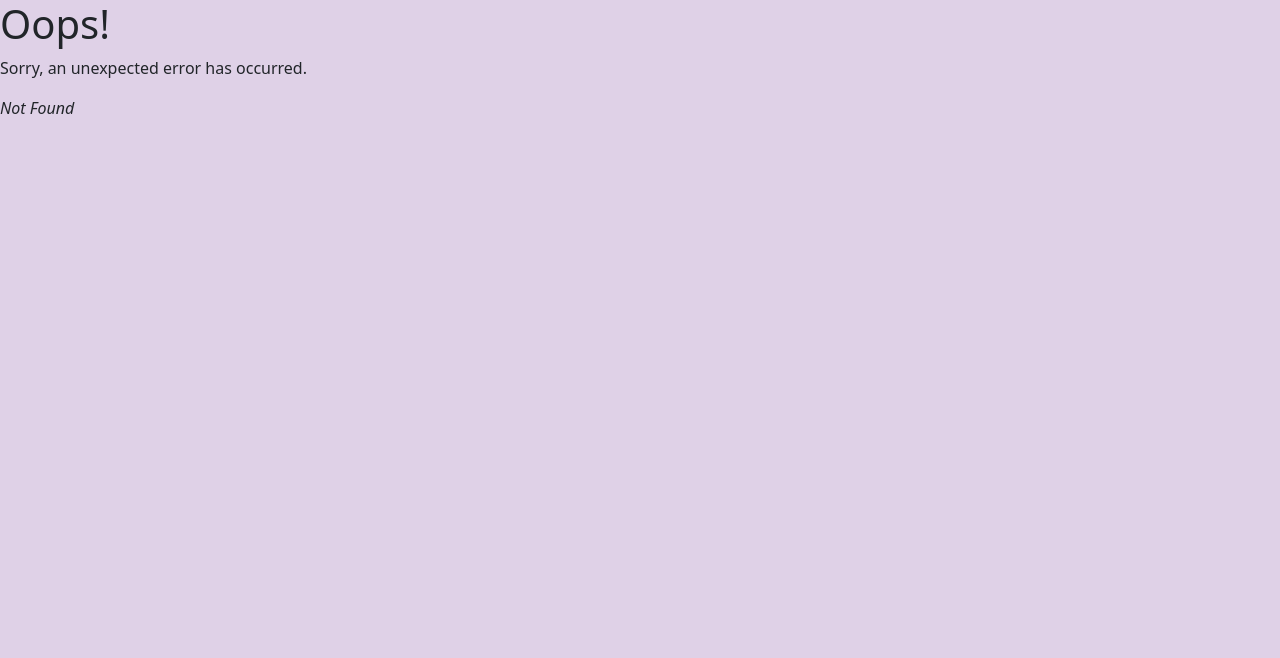
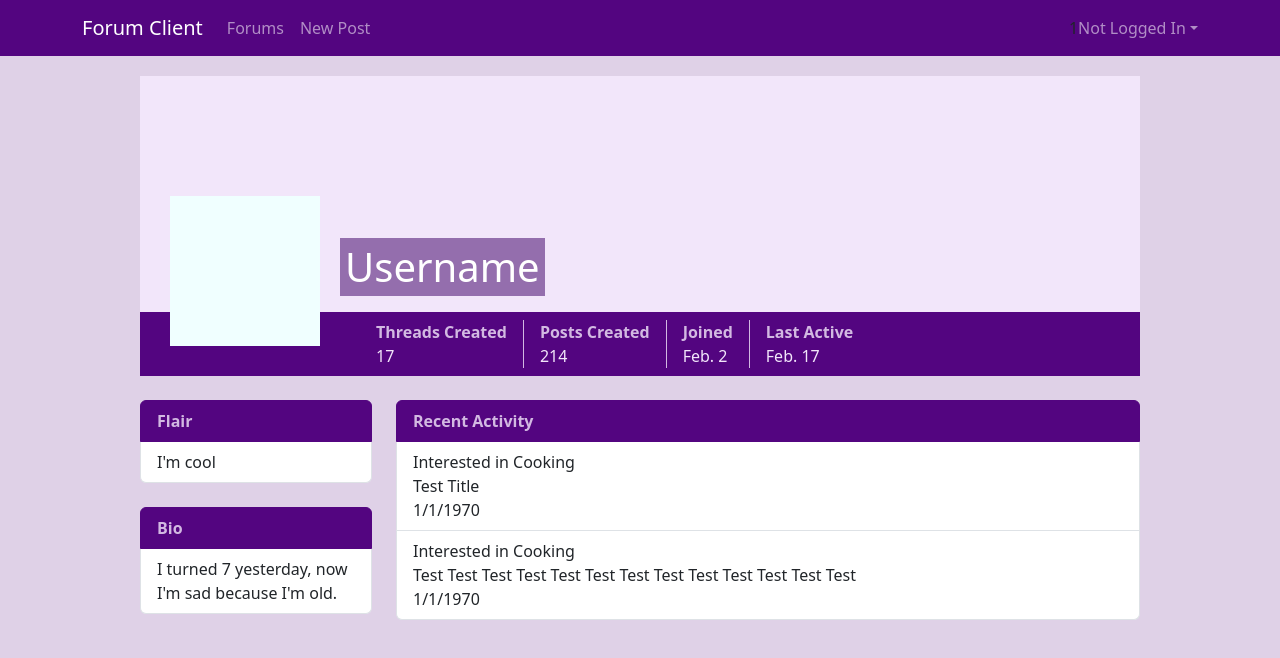
Before and after one commit to YifanXu/forum-client, a React (Create React App) app: page /users/1/1 in a window 1280 px wide. Before the commit this address had no page. Shown: the top 658 px of the page. Built offline with nearby package versions, Linux system fonts and the light colour scheme.

Commit message:
profile page

```diff
--- a/src/ApiClient.ts
+++ b/src/ApiClient.ts
@@ -269,7 +269,36 @@ export default class ApiClient {
 
 	// get all users posts across threads and forums, ordered descending by time
 	async getUserPosts(userId: string): Promise<Post[]> {
-		return []
+		return [
+			{
+				id: 1,
+				author: {
+					id: 10,
+					name: "user1",
+					flair: "I'm cool",
+					profilePic: "https://i.imgur.com/WTHmNqR.png"
+				},
+				time: 12,
+				content: "Test Title",
+				parentThreadForum: 'All about Cooking',
+				parentThreadId: 5,
+				parentThreadTitle: 'Interested in Cooking'
+			},
+			{
+				id: 14,
+				author: {
+					id: 12,
+					name: "user2",
+					flair: "I'm cool",
+					profilePic: "https://i.imgur.com/WTHmNqR.png"
+				},
+				time: 12,
+				content: "Test\nTest\nTest\nTest\nTest\nTest\nTest\nTest\nTest\nTest\nTest\nTest\nTest\n",
+				parentThreadForum: 'All about Cooking',
+				parentThreadId: 5,
+				parentThreadTitle: 'Interested in Cooking'
+			}
+		]
 	}
 
 	//#endregion getters
--- a/src/MainNav.tsx
+++ b/src/MainNav.tsx
@@ -67,10 +67,11 @@ export default function MainNav() {
 						</Nav>
 					</Navbar.Collapse>
 					<Navbar.Collapse className="justify-content-end navCollapse">
-						{ session ? <img src={session.user.profilePic} className='activeProfilePic'/> : 1 }
+						{ session ? <img src={session.user.profilePic} className='activeProfilePic' alt=""/> : 1 }
 						<NavDropdown title={session ? session.user.name : "Not Logged In"} align='end'>
 							{
 								session ? [
+									<NavDropdown.Item as={Link} to={`/users/${session.user.id}/${session.user.name}`} key='profLink'>My Profile</NavDropdown.Item>,
 									<NavDropdown.Item onClick={() => apiClient.logout()} key='signout'>Sign out</NavDropdown.Item>
 								] : [
 									<NavDropdown.Item onClick={() => openModal(true)} key='register'>Register</NavDropdown.Item>,
--- a/src/Root.css
+++ b/src/Root.css
@@ -2,6 +2,7 @@
 	max-width: 1060px;
 	margin: 0px auto;
 	padding: 20px 30px;
+	--primary-fade: rgb(242, 230, 250, 0.8);
 }
 
 .hide {
--- /dev/null
+++ b/src/components/SimpleCard.tsx
@@ -0,0 +1,12 @@
+import ListGroup from "react-bootstrap/ListGroup";
+
+export default function SimpleCard ({ title, children, direct }: { title: string, children?: React.ReactNode, direct?: boolean }) {
+	return (
+		<ListGroup>
+			<ListGroup.Item active style={{color: 'var(--primary-fade)', fontWeight: 'bold'}} key="header">
+				{title}
+			</ListGroup.Item>
+			{ direct? children : <ListGroup.Item>{children}</ListGroup.Item>}
+		</ListGroup>
+	)
+}
--- a/src/custom.scss
+++ b/src/custom.scss
@@ -15,6 +15,7 @@ code {
 
 // Overwrites
 $primary: rgb(83, 5, 128);
+$secondary: rgb(148, 110, 173);
 $light: rgb(242, 230, 250);
 
 // import bootstrap
--- a/src/index.tsx
+++ b/src/index.tsx
@@ -51,7 +51,7 @@ const router = createBrowserRouter([{
 					element: <NewThreadPage/>
 				},
 				{
-					path: "profile/:username",
+					path: "users/:userid/:username",
 					element: <ProfilePage />
 				}
 			]
--- /dev/null
+++ b/src/pages/ProfilePage.css
@@ -0,0 +1,59 @@
+.profileHeader {
+	background-color: var(--bs-light);
+	height: 300px;
+	position: relative;
+	margin-bottom: 1lh;
+}
+
+.profilePicBig {
+	background-color: azure;
+	width: 150px;
+	height: 150px;
+	position: absolute;
+	bottom: 30px;
+	left: 30px;
+}
+
+.headerBand {
+	height: 4rem;
+	width: 100%;
+	position: absolute;
+	bottom: 0;
+	display: flex;
+	flex-direction: row;
+	flex-wrap: nowrap;
+	align-items: center;
+	padding: 0.5lh 0px 0.5lh 220px;
+	background-color: var(--bs-primary);
+	color: var(--bs-light);
+
+	& > * {
+		padding: 0px 1rem;
+		& > .statHeader {
+			color: var(--primary-fade);
+			font-weight: bold;
+		}
+	}
+
+	& > *:not(:last-child) {
+		border-right: 1px solid var(--primary-fade);
+	}
+}
+
+.profileName {
+	position: absolute;
+	color: var(--bs-white);
+	left: 200px;
+	bottom: 4rem;
+	margin-bottom: 1rem;
+	padding: 5px;
+	background-color: var(--bs-secondary);
+}
+/*
+.profieMain {
+	margin: 0px;
+} */
+
+.profileSideColumn > * {
+	margin-bottom: 1lh;
+}
--- a/src/pages/ProfilePage.tsx
+++ b/src/pages/ProfilePage.tsx
@@ -1,10 +1,72 @@
+import { useState, useEffect, useContext } from 'react'
+import { useParams } from "react-router-dom"
+import { ApiContext } from "../ApiContext"
+import Row from 'react-bootstrap/Row'
+import Col from 'react-bootstrap/Col'
+import ListGroup from 'react-bootstrap/ListGroup'
+import "./ProfilePage.css"
+import SimpleCard from "../components/SimpleCard"
+import { Post } from '../types'
+
+function PostBlock({ post }: {post: Post}) {
+	return (
+		<ListGroup.Item action>
+			<div>{post.parentThreadTitle}</div>
+			<div>{post.content}</div>
+			<div>{new Date(post.time).toLocaleDateString()}</div>
+		</ListGroup.Item>
+	)
+}
 
 function ProfilePage() {
+	const { userid } = useParams()
+	const [posts, setPosts] = useState<Post[]>([]);
+	const api = useContext(ApiContext)
+
+	useEffect(() => {
+		if (userid) {
+			api.getUserPosts(userid).then(res => setPosts(res))
+		}
+	}, [api, userid])
+
 	return (
 		<div className="ProfilePage">
-			<div>
-				<p>Profile Page!!!!</p>
+			<div className="profileHeader">
+				<div className="headerBand">
+					{/* <div className="headerBandStats">
+
+					</div> */}
+					<div>
+						<div className="statHeader">Threads Created</div>
+						<div className="statNumber">17</div>
+					</div>
+					<div>
+						<div className="statHeader">Posts Created</div>
+						<div className="statNumber">214</div>
+					</div>
+					<div>
+						<div className="statHeader">Joined</div>
+						<div className="statNumber">Feb. 2</div>
+					</div>
+					<div>
+						<div className="statHeader">Last Active</div>
+						<div className="statNumber">Feb. 17</div>
+					</div>
+				</div>
+				<div className='profilePicBig'></div>
+				<h1 className='profileName'>Username</h1>
 			</div>
+			<Row className="profieMain">
+				<Col sm={12} md={5} lg={3} className="profileSideColumn">
+					<SimpleCard title="Flair"><div>I'm cool</div></SimpleCard>
+					<SimpleCard title="Bio"><div>I turned 7 yesterday, now I'm sad because I'm old.</div></SimpleCard>
+				</Col>
+				<Col sm={12} md={7} lg={9} className="profileMainColumn">
+					<SimpleCard title="Recent Activity" direct>
+						{posts.map(p => <PostBlock post={p} key={p.id}/>)}
+					</SimpleCard>
+				</Col>
+			</Row>
 		</div>
 	)
 }
```
